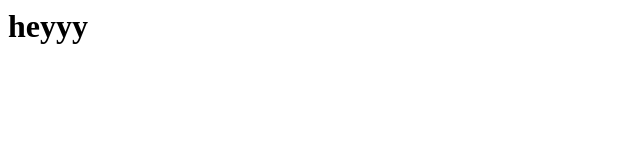
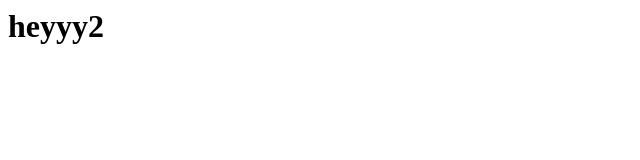
Before and after one commit to MovieParty/MovieParty.github.io, a plain HTML site: page index.html in a window 1280 px wide. Shown: the full height of the page, 0-640 px from the left. Drawn offline with Linux system fonts and the light colour scheme.

Commit message:
Initial commit

```diff
--- a/index.html
+++ b/index.html
@@ -1 +1 @@
-<h1>heyyy</h1>
+<h1>heyyy2</h1>
```
